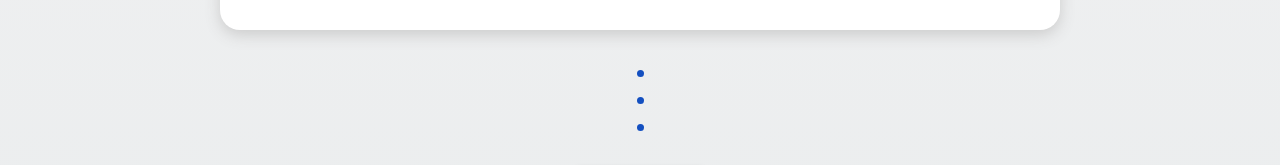
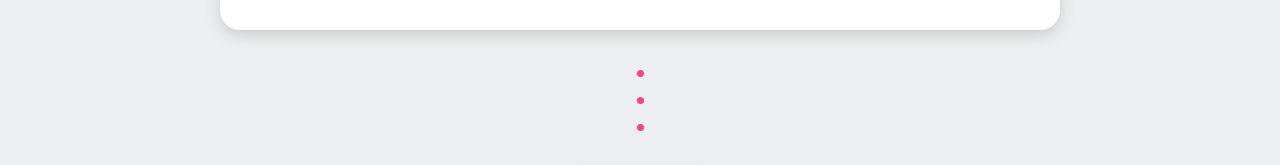
Before and after one commit to fermersky/angular-spring-boot, an Angular app in the folder ClientApp/: page /home in a window 1280 px wide. Shown: the part 1714-1879 px from the top of the page. Built offline with nearby package versions, Linux system fonts and the light colour scheme.

Commit message:
little color fixing

```diff
--- a/ClientApp/src/app/home/home/home.component.html
+++ b/ClientApp/src/app/home/home/home.component.html
@@ -34,7 +34,7 @@
     imagePosition="left"
   ></bks-home-section>
 
-  <bks-shared-splitter dotsColor="#134FC0"></bks-shared-splitter>
+  <bks-shared-splitter dotsColor="#FF4081"></bks-shared-splitter>
 
   <a
     style="transform: scale(1.2);"
```
